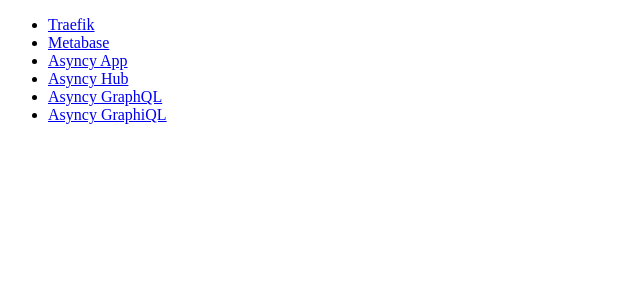
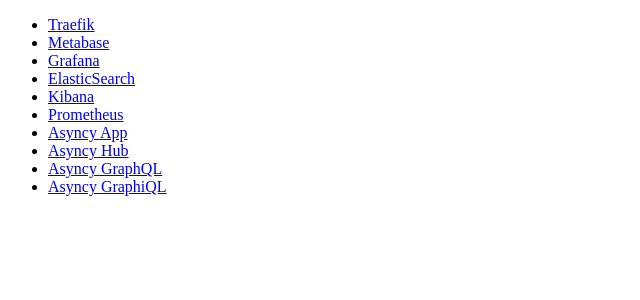
Before and after one commit to zeebonk/database, a Flask app: page / in a window 1280 px wide. Shown: the top 300 px of the page, without its empty margins (0-640 px from the left). Run offline with Flask 2, Linux system fonts and the light colour scheme.

Commit message:
add other service endpoints to UI

```diff
--- a/server/templates/index.html
+++ b/server/templates/index.html
@@ -10,6 +10,10 @@
     <ul>
     <li><a href="http://{{dns}}:8080">Traefik</a></li>
     <li><a href="http://metabase.{{dns}}">Metabase</a></li>
+    <li><a href="http://grafana.{{dns}}">Grafana</a></li>
+    <li><a href="http://elasticsearch.{{dns}}">ElasticSearch</a></li>
+    <li><a href="http://kibana.{{dns}}">Kibana</a></li>
+    <li><a href="http://prometheus.{{dns}}">Prometheus</a></li>
     <li><a href="http://app.{{dns}}">Asyncy App</a></li>
     <li><a href="http://hub.{{dns}}">Asyncy Hub</a></li>
     <li><a href="http://api.{{dns}}/graphql">Asyncy GraphQL</a></li>
```
